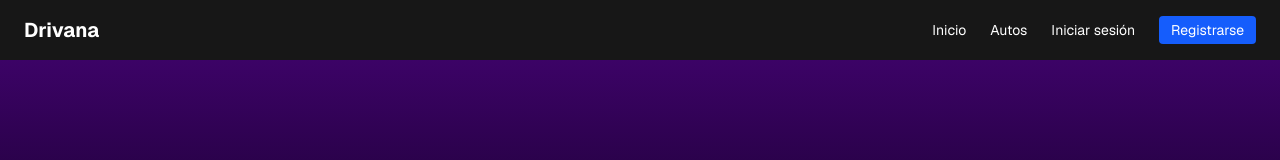
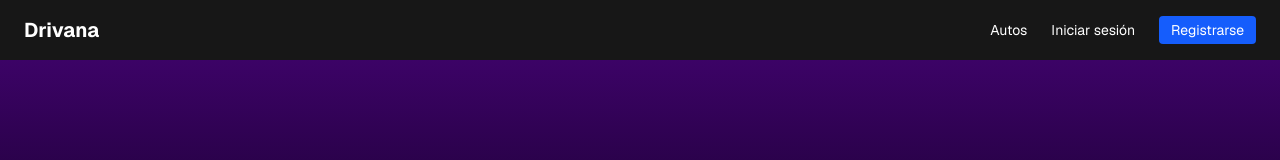
Before and after one commit to brandonchavez0607/drivana, a Next.js app: page / in a window 1280 px wide. Shown: the top 160 px of the page. Built offline with nearby package versions, Linux system fonts and the light colour scheme; no server answers.

Commit message:
Reservas con cancelación y depósito

```diff
--- a/components/Navbar.tsx
+++ b/components/Navbar.tsx
@@ -26,7 +26,6 @@ export default function Navbar() {
     <nav className="flex items-center justify-between px-6 py-4 bg-neutral-900 text-white">
       <Link href="/" className="text-xl font-bold">Drivana</Link>
       <div className="flex items-center gap-6 text-sm">
-        <Link href="/">Inicio</Link>
         <Link href="/autos">Autos</Link>
         {user ? (
           <>
```
